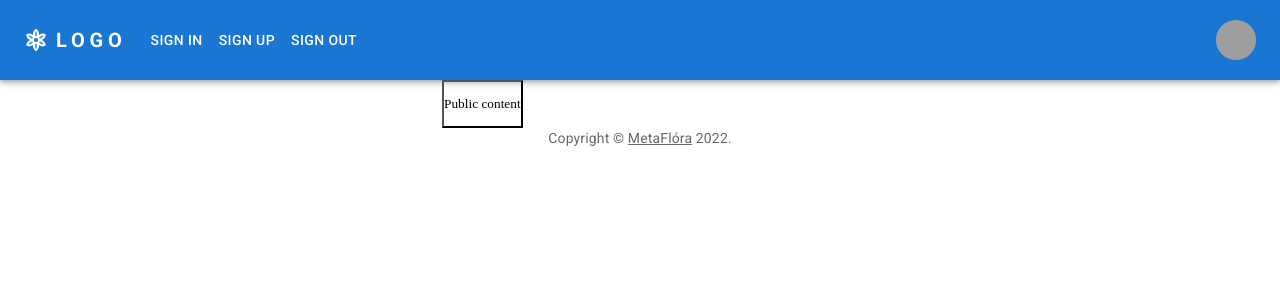
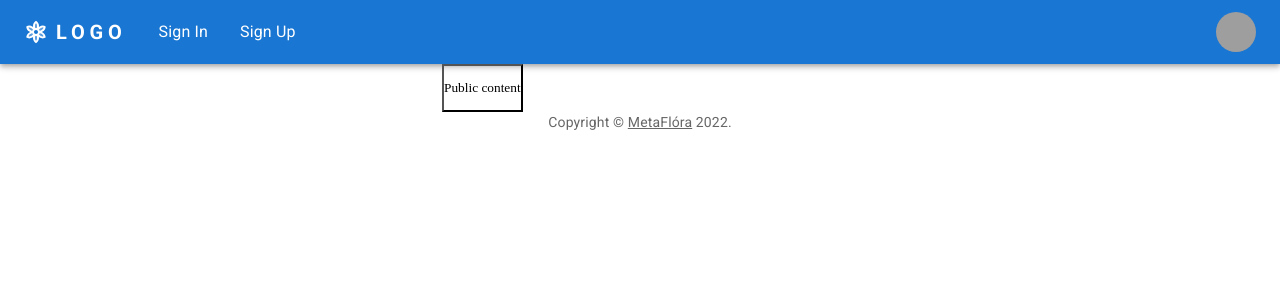
Before and after one commit to Vakantanka/user-authentication, a React (Create React App) app in the folder frontend/: page / in a window 1280 px wide. Shown: the top 300 px of the page. Built offline with nearby package versions, Linux system fonts and the light colour scheme; grey boxes are pictures that could not be loaded.

Commit message:
small bugs

```diff
--- a/frontend/src/components/ResponsiveAppBar.jsx
+++ b/frontend/src/components/ResponsiveAppBar.jsx
@@ -32,6 +32,7 @@ const pages = [
 const settings = ['Profile', 'Account', 'Dashboard', 'Logout'];
 
 const ResponsiveAppBar = ({ signOut, loggedIn }) => {
+
   const [anchorElNav, setAnchorElNav] = React.useState(null);
   const [anchorElUser, setAnchorElUser] = React.useState(null);
 
@@ -102,7 +103,7 @@ const ResponsiveAppBar = ({ signOut, loggedIn }) => {
                 display: { xs: 'block', md: 'none' },
               }}
             >
-              {pages.map((page) => (
+              {/* {pages.map((page) => (
                 <MenuItem key={page.url} onClick={handleCloseNavMenu}>
                   <Link to={page.url}>
                     <Typography textAlign="center">
@@ -110,15 +111,41 @@ const ResponsiveAppBar = ({ signOut, loggedIn }) => {
                     </Typography>
                   </Link>
                 </MenuItem>
-              ))}
+              ))} */}
+              { loggedIn ?
+                <>
+                  <MenuItem onClick={handleCloseNavMenu}>
+                    <Typography textAlign="center" onClick={signOut}>
+                       Sign Out
+                    </Typography>
+                  </MenuItem>
+                </>
+                :
+                <>
+                  <MenuItem onClick={handleCloseNavMenu}>
+                    <Link to="signIn">
+                      <Typography textAlign="center">
+                          Sign In
+                      </Typography>
+                    </Link>
+                  </MenuItem>
+                  <MenuItem onClick={handleCloseNavMenu}>
+                    <Link to="signUp">
+                      <Typography textAlign="center">
+                          Sign Up
+                      </Typography>
+                    </Link>
+                  </MenuItem>
+                </>
+              }
             </Menu>
           </Box>
           <FilterVintageTwoToneIcon sx={{ display: { xs: 'flex', md: 'none' }, mr: 1 }} />
+          <Link to="/">
             <Typography
               variant="h5"
               noWrap
               component="a"
-            href=""
               sx={{
                 mr: 2,
                 display: { xs: 'flex', md: 'none' },
@@ -132,7 +159,11 @@ const ResponsiveAppBar = ({ signOut, loggedIn }) => {
             >
               LOGO
             </Typography>
+          </Link>
           <Box sx={{ flexGrow: 1, display: { xs: 'none', md: 'flex' } }}>
+{/*
+
+
             {pages.map((page) => (
               <Link to={page.url}>
                 <Button
@@ -143,7 +174,34 @@ const ResponsiveAppBar = ({ signOut, loggedIn }) => {
                   {page.name}
                 </Button>
               </Link>
-            ))}
+            ))} */}
+              { loggedIn ?
+                <>
+                  <MenuItem onClick={handleCloseNavMenu}>
+                    <Typography textAlign="center" onClick={signOut}>
+                      Sign Out
+                    </Typography>
+                  </MenuItem>
+                </>
+                :
+                <>
+                  <MenuItem onClick={handleCloseNavMenu}>
+                    <Link to="signIn">
+                      <Typography textAlign="center">
+                          Sign In
+                      </Typography>
+                    </Link>
+                  </MenuItem>
+                  <MenuItem onClick={handleCloseNavMenu}>
+                    <Link to="signUp">
+                      <Typography textAlign="center">
+                          Sign Up
+                      </Typography>
+                    </Link>
+                  </MenuItem>
+                </>
+              }
+
           </Box>
 
           <Box sx={{ flexGrow: 0 }}>
```
Lines whose indentation alone changed are shown as unchanged.
